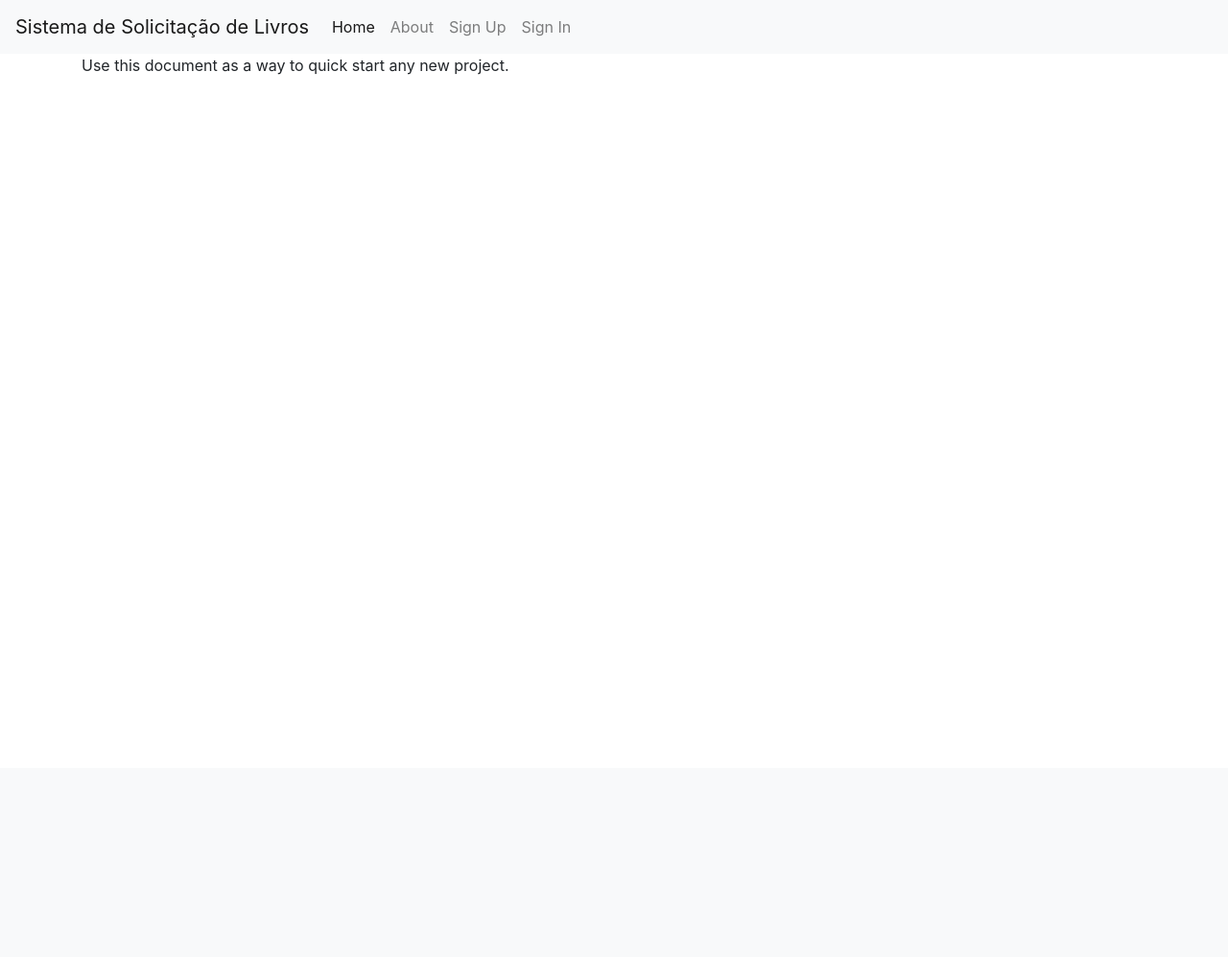
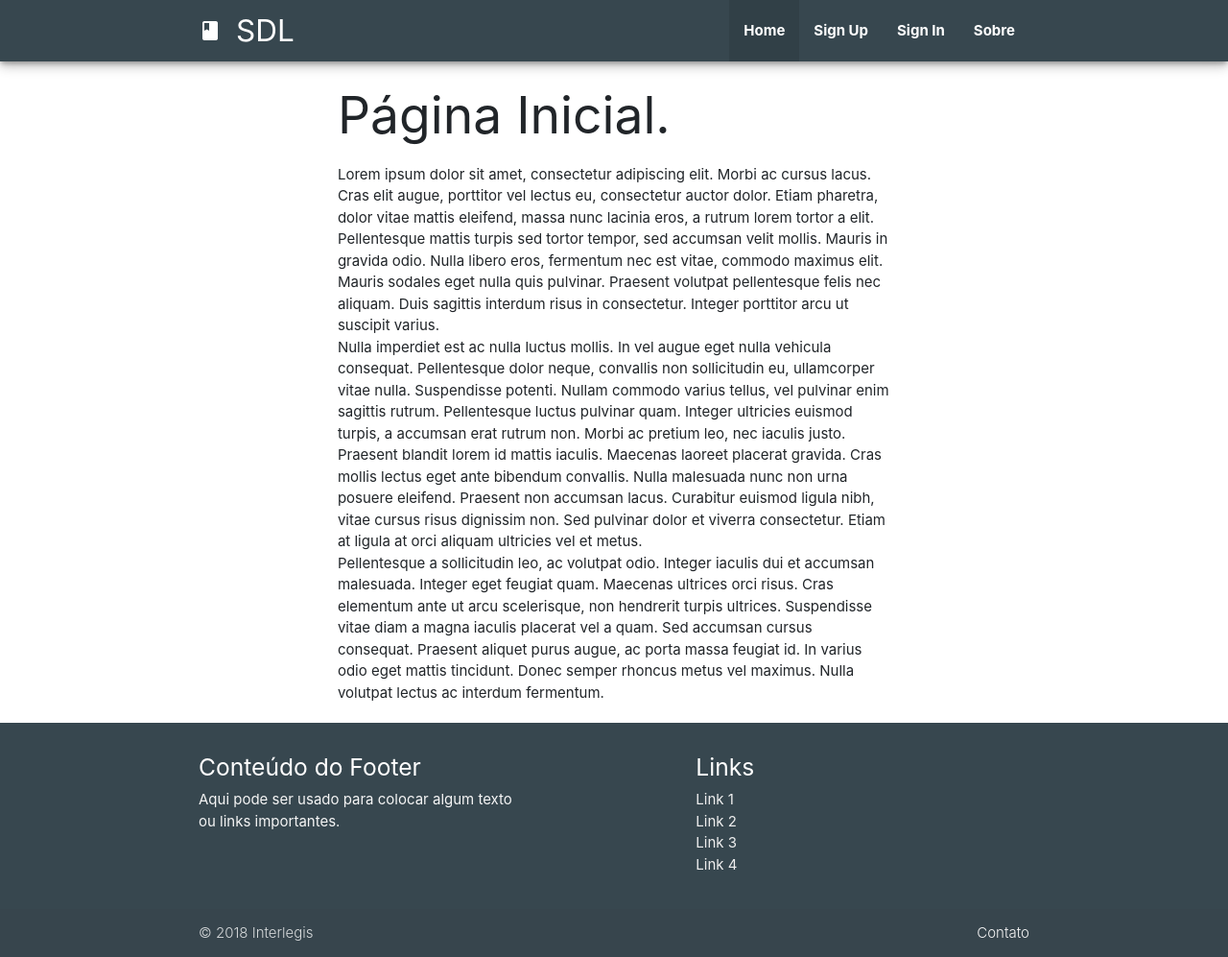
Before and after one commit to interlegis/ssl, a Django app: template ssl/templates/pages/home.html in a window 1280 px wide. Shown: the whole page at 96% size. Before the commit the page ends 78 px from the top, so only its background shows below. Run offline with Django 3.2, Linux system fonts and the light colour scheme; the template is opened without the code that fills it, so the values that code supplies are empty; style sheets or scripts are compiled from the project's sources; some libraries are stand-ins or nearby versions.

Commit message:
Editando os templates iniciais
Adição do CSS

Edição inicial das páginas

```diff
--- a/ssl/templates/base.html
+++ b/ssl/templates/base.html
@@ -1,4 +1,4 @@
-{% load static i18n %}<!DOCTYPE html>
+{% load static staticfiles i18n %}<!DOCTYPE html>
 <html lang="en">
   <head>
     <meta charset="utf-8">
@@ -12,6 +12,9 @@
     <!--[if lt IE 9]>
       <script src="https://cdnjs.cloudflare.com/ajax/libs/html5shiv/3.7.3/html5shiv.min.js"></script>
     <![endif]-->
+    <link href="https://fonts.googleapis.com/icon?family=Material+Icons" rel="stylesheet">
+    <script type="text/javascript" src="https://code.jquery.com/jquery-3.3.1.js" integrity="sha256-2Kok7MbOyxpgUVvAk/HJ2jigOSYS2auK4Pfzbm7uH60=" crossorigin="anonymous"></script>
+
 
     {% block css %}
 
@@ -20,11 +23,11 @@
 
 
     <!-- Your stuff: Third-party CSS libraries go here -->
+    <link rel="stylesheet" href="{% static 'materialize/css/materialize.css' %}">
+    <link rel="stylesheet" href="https://cdnjs.cloudflare.com/ajax/libs/materialize/0.100.2/css/materialize.min.css">
 
-    <!-- This file stores project-specific CSS -->
 
-    <link href="{% static 'css/project.min.css' %}" rel="stylesheet">
-
+    <link href="{% static 'css/project.css' %}" rel="stylesheet">
 
     {% endblock %}
 
@@ -32,45 +35,23 @@
 
   <body>
 
-    <div class="m-b-1">
-      <nav class="navbar navbar-expand-md navbar-light bg-light">
-        <button class="navbar-toggler navbar-toggler-right" type="button" data-toggle="collapse" data-target="#navbarSupportedContent" aria-controls="navbarSupportedContent" aria-expanded="false" aria-label="Toggle navigation">
-          <span class="navbar-toggler-icon"></span>
-        </button>
-        <a class="navbar-brand" href="{% url 'home' %}">Sistema de Solicitação de Livros</a>
-
-        <div class="collapse navbar-collapse" id="navbarSupportedContent">
-          <ul class="navbar-nav mr-auto">
-            <li class="nav-item active">
-              <a class="nav-link" href="{% url 'home' %}">Home <span class="sr-only">(current)</span></a>
-            </li>
-            <li class="nav-item">
-              <a class="nav-link" href="{% url 'about' %}">About</a>
-            </li>
+  <nav class="blue-grey darken-3 z-depth-3">
+    <div class="nav-wrapper container">
+      <a href="{%  url 'home' %}" class="brand-logo"><i class="material-icons">book</i>SDL</a>
+      <ul id="nav-mobile" class="right hide-on-med-and-down">
+        <li class="active"><a href="{% url 'home' %}"><b>Home</b></a></li>
         {% if request.user.is_authenticated %}
-              <li class="nav-item">
-                {# URL provided by django-allauth/account/urls.py #}
-                <a class="nav-link" href="{% url 'users:detail' request.user.username  %}">{% trans "My Profile" %}</a>
-              </li>
-              <li class="nav-item">
-                {# URL provided by django-allauth/account/urls.py #}
-                <a class="nav-link" href="{% url 'account_logout' %}">{% trans "Sign Out" %}</a>
-              </li>
+          <li><a href="{% url 'users:detail' request.user.username %}"><b>{% trans "My Profile" %}</b></a></li>
+          <li><a href="{% url 'account_logout' %}"><b>{% trans "Sign Out" %}</b></a></li>
         {% else %}
-              <li class="nav-item">
-                {# URL provided by django-allauth/account/urls.py #}
-                <a id="sign-up-link" class="nav-link" href="{% url 'account_signup' %}">{% trans "Sign Up" %}</a>
-              </li>
-              <li class="nav-item">
-                {# URL provided by django-allauth/account/urls.py #}
-                <a id="log-in-link" class="nav-link" href="{% url 'account_login' %}">{% trans "Sign In" %}</a>
-              </li>
+          <li><a href="{% url 'account_signup' %}"><b>{% trans "Sign Up" %}</b></a></li>
+          <li><a href="{% url 'account_login' %}"><b>{% trans "Sign In" %}</b></a></li>
         {% endif %}
+        <li><a href="{% url 'about' %}"><b>Sobre</b></a></li>
       </ul>
     </div>
   </nav>
 
-    </div>
 
     <div class="container">
 
@@ -86,6 +67,34 @@
 
     </div> <!-- /container -->
 
+  <footer class="page-footer blue-grey darken-3"">
+    <div class="container">
+      <div class="row">
+        <div class="col l6 s12">
+          <h5 class="white-text">Conteúdo do Footer</h5>
+          <p class="grey-text text-lighten-4">Aqui pode ser usado para colocar algum texto ou links
+            importantes.</p>
+        </div>
+        <div class="col l4 offset-l2 s12">
+          <h5 class="white-text">Links</h5>
+          <ul>
+            <li><a class="grey-text text-lighten-3" href="#!">Link 1</a></li>
+            <li><a class="grey-text text-lighten-3" href="#!">Link 2</a></li>
+            <li><a class="grey-text text-lighten-3" href="#!">Link 3</a></li>
+            <li><a class="grey-text text-lighten-3" href="#!">Link 4</a></li>
+          </ul>
+        </div>
+      </div>
+    </div>
+    <div class="footer-copyright">
+      <div class="container">
+      © 2018 Interlegis
+      <a class="grey-text text-lighten-4 right" href="#!">Contato</a>
+      </div>
+    </div>
+  </footer>
+
+
     {% block modal %}{% endblock modal %}
 
     <!-- Le javascript
@@ -99,7 +108,7 @@
       <script src="https://maxcdn.bootstrapcdn.com/bootstrap/4.0.0-beta/js/bootstrap.min.js" integrity="sha384-h0AbiXch4ZDo7tp9hKZ4TsHbi047NrKGLO3SEJAg45jXxnGIfYzk4Si90RDIqNm1" crossorigin="anonymous"></script>
 
       <!-- Your stuff: Third-party javascript libraries go here -->
-
+      <script type="text/javascript" src="https://cdnjs.cloudflare.com/ajax/libs/materialize/0.100.2/js/materialize.min.js"></script>
 
       <!-- place project specific Javascript in this file -->
 
--- a/ssl/templates/pages/home.html
+++ b/ssl/templates/pages/home.html
@@ -1 +1,38 @@
 {% extends "base.html" %}
+{% block content %}
+  <div class="container">
+    <div class="row justify-content-md-center">
+      <div class="col">
+        <h2>Página Inicial.</h2>
+        Lorem ipsum dolor sit amet, consectetur adipiscing elit. Morbi ac cursus lacus.
+        Cras elit augue, porttitor vel lectus eu, consectetur auctor dolor. Etiam pharetra,
+        dolor vitae mattis eleifend, massa nunc lacinia eros, a rutrum lorem tortor a elit.
+        Pellentesque mattis turpis sed tortor tempor, sed accumsan velit mollis. Mauris in gravida
+        odio. Nulla libero eros, fermentum nec est vitae, commodo maximus elit. Mauris sodales eget
+        nulla quis pulvinar. Praesent volutpat pellentesque felis nec aliquam. Duis sagittis interdum
+        risus in consectetur. Integer porttitor arcu ut suscipit varius.
+
+        <br>
+        Nulla imperdiet est ac nulla luctus mollis. In vel augue eget nulla vehicula consequat.
+        Pellentesque dolor neque, convallis non sollicitudin eu, ullamcorper vitae nulla.
+        Suspendisse potenti. Nullam commodo varius tellus, vel pulvinar enim sagittis rutrum.
+        Pellentesque luctus pulvinar quam. Integer ultricies euismod turpis, a accumsan erat rutrum non.
+        Morbi ac pretium leo, nec iaculis justo. Praesent blandit lorem id mattis iaculis. Maecenas laoreet
+        placerat gravida. Cras mollis lectus eget ante bibendum convallis. Nulla malesuada nunc non
+        urna posuere eleifend. Praesent non accumsan lacus. Curabitur euismod ligula nibh, vitae cursus
+        risus dignissim non. Sed pulvinar dolor et viverra consectetur. Etiam at ligula at orci aliquam
+        ultricies vel et metus.
+
+        <br>
+        Pellentesque a sollicitudin leo, ac volutpat odio. Integer iaculis dui et accumsan malesuada.
+        Integer eget feugiat quam. Maecenas ultrices orci risus. Cras elementum ante ut arcu scelerisque,
+        non hendrerit turpis ultrices. Suspendisse vitae diam a magna iaculis placerat vel a quam. Sed
+        accumsan cursus consequat. Praesent aliquet purus augue, ac porta massa feugiat id. In varius
+        odio eget mattis tincidunt. Donec semper rhoncus metus vel maximus. Nulla volutpat lectus ac
+        interdum fermentum.
+
+        <br>
+      </div>
+    </div>
+  </div>
+{% endblock content %}
```
Also changed, not shown: ssl/templates/pages/about.html (+38 -0 lines). Lines whose indentation alone changed are shown as unchanged.
